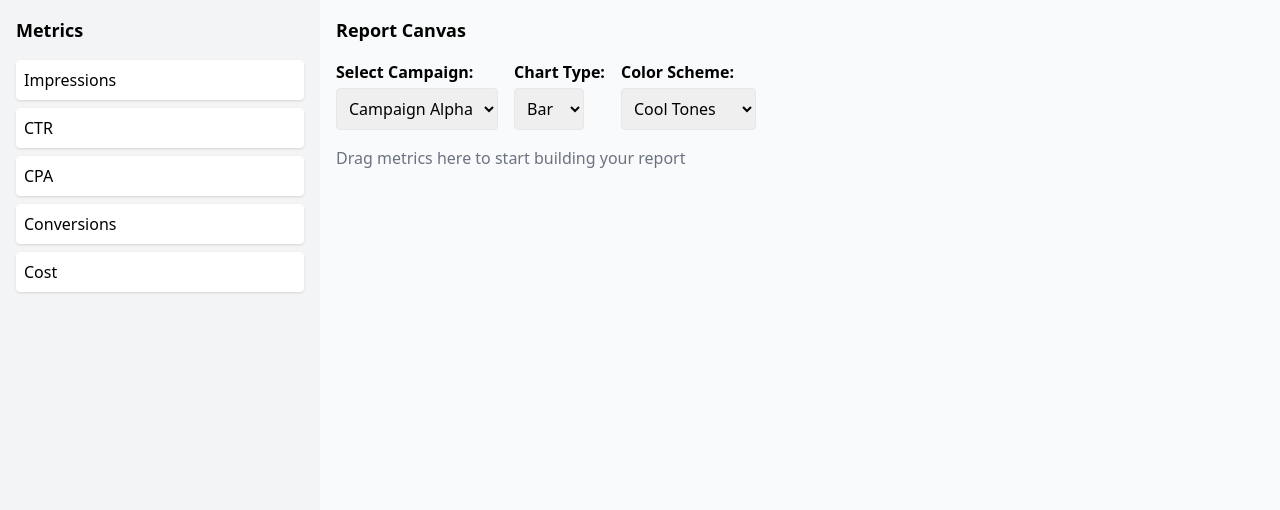
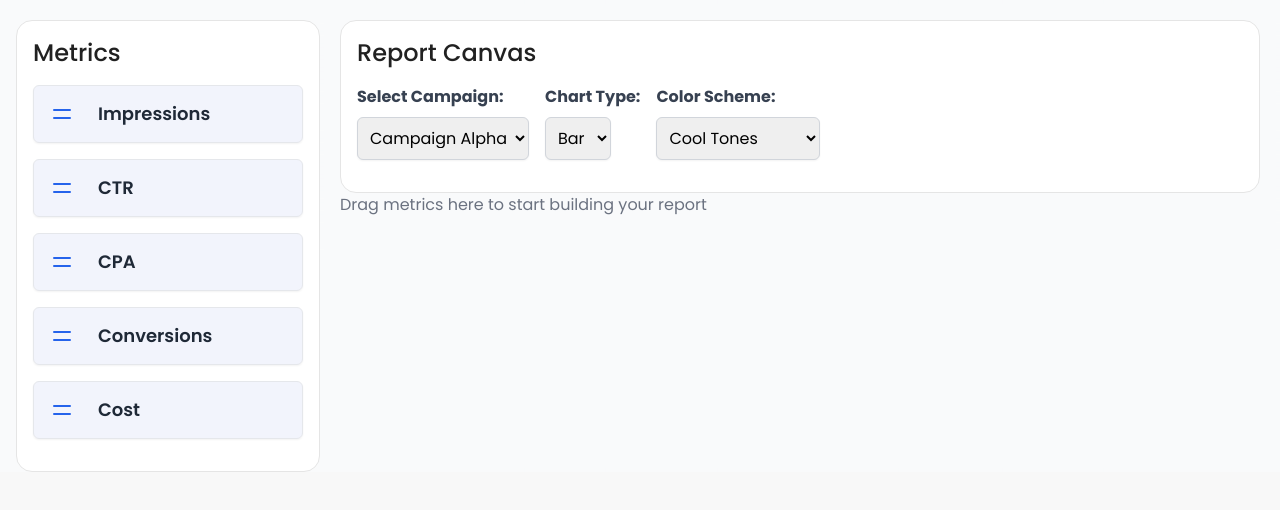
Before and after one commit to Jatin965/zocket, a Next.js app: page / in a window 1280 px wide. Shown: the top 510 px of the page. Built offline with nearby package versions, Linux system fonts and the light colour scheme.

Commit message:
Updated design as card based design

```diff
--- a/components/ChartComponent.jsx
+++ b/components/ChartComponent.jsx
@@ -35,6 +35,8 @@ const ChartComponent = ({
           backgroundColor: colors.backgroundColor,
           borderColor: colors.borderColor,
           borderWidth: 1,
+          borderRadius: 8,
+          borderSkipped: false,
         };
       });
 
@@ -63,8 +65,13 @@ const ChartComponent = ({
   }, [metrics, chartType, colorScheme, campaignData]);
 
   return (
-    <div className="max-h-500 mb-4">
-      <canvas style={{ maxHeight: "300px" }} ref={chartRef} height="200"></canvas>
+    <div className="max-h-500 mb-3">
+      <canvas
+        style={{ maxHeight: "350px" }}
+        ref={chartRef}
+        height="300"
+        className="border rounded-2xl border-solid border-[#e5e5e5] bg-white pt-6 pb-6 pl-4 pr-4"
+      ></canvas>
 
       {/* Table below the chart */}
       <TableComponent metrics={metrics} campaignData={campaignData} />
--- a/components/DraggableMetric.jsx
+++ b/components/DraggableMetric.jsx
@@ -15,11 +15,30 @@ const DraggableMetric = ({ metric }) => {
     <div
       ref={drag}
       draggable
-      className={`p-2 mb-2 bg-white rounded shadow cursor-pointer ${
-        isDragging ? "opacity-50" : "opacity-100"
-      }`}
+      className={`flex items-center p-2 mb-4  border border-gray-200 rounded-md shadow-sm cursor-grab  ${
+        isDragging ? "opacity-80 cursor-grabbing" : "opacity-100"
+      } hover:shadow-sm transition-shadow duration-200 ease-in-out`}
+      style={{ backgroundColor: "rgba(0, 52, 187, 0.05)" }}
     >
-      {metric.name}
+      <div className="flex-shrink-0 p-2 bg-blue-10 rounded-md">
+        <svg
+          className="w-6 h-6 text-blue-600"
+          fill="none"
+          stroke="currentColor"
+          viewBox="0 0 24 24"
+          xmlns="http://www.w3.org/2000/svg"
+        >
+          <path
+            strokeLinecap="round"
+            strokeLinejoin="round"
+            strokeWidth="2"
+            d="M4 8h16M4 16h16"
+          ></path>
+        </svg>
+      </div>
+      <div className="ml-4">
+        <div className="text-lg font-semibold text-gray-800">{metric.name}</div>
+      </div>
     </div>
   );
 };
--- a/components/ReportCanvas.jsx
+++ b/components/ReportCanvas.jsx
@@ -56,19 +56,22 @@ const ReportCanvas = () => {
   return (
     <main
       ref={drop}
-      className={`w-3/4 p-4 bg-gray-50 max-h-screen ${
+      className={`w-3/4 p-4 max-h-screen border-dashed border-4 border-gray-50 ${
         isOver ? "border-dashed border-4 border-blue-400" : ""
       }`}
     >
-      <h2 className="text-lg font-bold mb-4">Report Canvas</h2>
+      <div className="p-4 border rounded-2xl border-solid border-[#e5e5e5] bg-white">
+        <h2 className="mb-4 text-[#212121] text-2xl font-medium ">Report Canvas</h2>
 
         <div className="flex mb-4">
           <div className="mr-4">
-          <label className="block font-bold mb-1">Select Campaign:</label>
+            <label className="block font-bold text-gray-700 mb-2">
+              Select Campaign:
+            </label>
             <select
               value={selectedCampaign}
               onChange={(e) => setSelectedCampaign(Number(e.target.value))}
-            className="p-2 border rounded"
+              className="p-2 pr-1 border border-gray-300 rounded-md shadow-sm focus:outline-none focus:ring-2 focus:ring-blue-500 focus:border-blue-500"
             >
               {campaigns.map((campaign) => (
                 <option key={campaign.id} value={campaign.id}>
@@ -79,11 +82,13 @@ const ReportCanvas = () => {
           </div>
 
           <div className="mr-4">
-          <label className="block font-bold mb-1">Chart Type:</label>
+            <label className="block font-bold text-gray-700 mb-2 ">
+              Chart Type:
+            </label>
             <select
               value={chartType}
               onChange={(e) => setChartType(e.target.value)}
-            className="p-2 border rounded"
+              className="p-2 pr-1 border border-gray-300 rounded-md shadow-sm focus:outline-none focus:ring-2 focus:ring-blue-500 focus:border-blue-500"
             >
               <option value="bar">Bar</option>
               <option value="line">Line</option>
@@ -92,11 +97,13 @@ const ReportCanvas = () => {
           </div>
 
           <div>
-          <label className="block font-bold mb-1">Color Scheme:</label>
+            <label className="block font-bold text-gray-700 mb-2">
+              Color Scheme:
+            </label>
             <select
               value={colorScheme.name}
               onChange={colorSchemeChangeHandler}
-            className="p-2 border rounded"
+              className="p-2 pr-8 border border-gray-300 rounded-md shadow-sm focus:outline-none focus:ring-2 focus:ring-blue-500 focus:border-blue-500"
             >
               {colorSchemes.map((color) => (
                 <option key={color.name} value={color.name}>
@@ -106,18 +113,21 @@ const ReportCanvas = () => {
             </select>
           </div>
         </div>
+      </div>
 
       {metrics.length === 0 ? (
         <p className="text-gray-500">
           Drag metrics here to start building your report
         </p>
       ) : (
+        <div className="mt-5">
           <ChartComponent
             metrics={metrics}
             chartType={chartType}
             colorScheme={selectedColorScheme}
             campaignData={selectedCampaignData}
           />
+        </div>
       )}
     </main>
   );
--- a/components/Sidebar.jsx
+++ b/components/Sidebar.jsx
@@ -11,12 +11,14 @@ const metrics = [
 
 const Sidebar = () => {
   return (
-    <aside className="w-1/4 bg-gray-100 p-4">
-      <h2 className="text-lg font-bold mb-4">Metrics</h2>
-      <div>
-        {metrics.map((metric) => (
-          <DraggableMetric key={metric.id} metric={metric} />
-        ))}
+    <aside className="w-1/4 max-h-screen">
+      <div className="p-4 border rounded-2xl border-solid border-[#e5e5e5] bg-white mt-5 ml-4">
+        <h2 className="mb-4 text-[#212121] text-2xl font-medium">Metrics</h2>
+        <div>
+          {metrics.map((metric) => (
+            <DraggableMetric key={metric.id} metric={metric} />
+          ))}
+        </div>
       </div>
     </aside>
   );
--- a/components/TableComponent.jsx
+++ b/components/TableComponent.jsx
@@ -20,7 +20,22 @@ const TableComponent = ({ metrics, campaignData }) => {
   ];
 
   return (
-    <div>
+    <div className="border rounded-2xl border-solid border-[#e5e5e5] bg-white pb-2 mt-5">
+      {/* CSV Download Link */}
+      <div className="flex justify-between items-center mt-4 mb-5 ">
+        <h4 className="ml-5 text-[#212121] text-2xl font-medium">Selected Metrics Data</h4>
+        <div className="mt-2 mr-5">
+          <CSVLink
+            data={tableRows}
+            headers={csvHeaders}
+            filename="metrics-report.csv"
+            className="inline-flex items-center px-8 py-3 text-white bg-[#0052f1] hover:bg-[#0052f1]-700 focus:outline-none focus:ring-2 focus:bg-[#0034BB] focus:ring-opacity-50 rounded-lg  text-sm font-medium"
+          >
+            Download CSV
+          </CSVLink>
+        </div>
+      </div>
+
       {/* Table below the chart */}
       {metrics.length > 0 && (
         <div className="max-h-400">
@@ -54,18 +69,6 @@ const TableComponent = ({ metrics, campaignData }) => {
           </table>
         </div>
       )}
-
-      {/* CSV Download Link */}
-      <div className="mt-4">
-        <CSVLink
-          data={tableRows}
-          headers={csvHeaders}
-          filename="metrics-report.csv"
-          className="text-blue-600 hover:underline"
-        >
-          Download CSV
-        </CSVLink>
-      </div>
     </div>
   );
 };
--- a/pages/index.js
+++ b/pages/index.js
@@ -3,7 +3,7 @@ import Sidebar from "../components/Sidebar";
 
 export default function Home() {
   return (
-    <div className="flex h-screen">
+    <div className="flex h-full bg-gray-50">
       {/* Sidebar */}
       <Sidebar />
 
--- a/styles/globals.css
+++ b/styles/globals.css
@@ -1,3 +1,11 @@
+@import url("https://fonts.googleapis.com/css2?family=Inter:ital,opsz,wght@0,14..32,100..900;1,14..32,100..900&family=Poppins:ital,wght@0,100;0,200;0,300;0,400;0,500;0,600;0,700;0,800;0,900;1,100;1,200;1,300;1,400;1,500;1,600;1,700;1,800;1,900&display=swap");
+
 @tailwind base;
 @tailwind components;
 @tailwind utilities;
+
+body {
+  font-family: "Poppins", sans-serif;
+  box-sizing: border-box;
+  background: rgba(128, 128, 128, 0.05);
+}
```
Also changed, not shown: 2 other files (tests, documents, lock files or other folders). Lines whose indentation alone changed are shown as unchanged.
